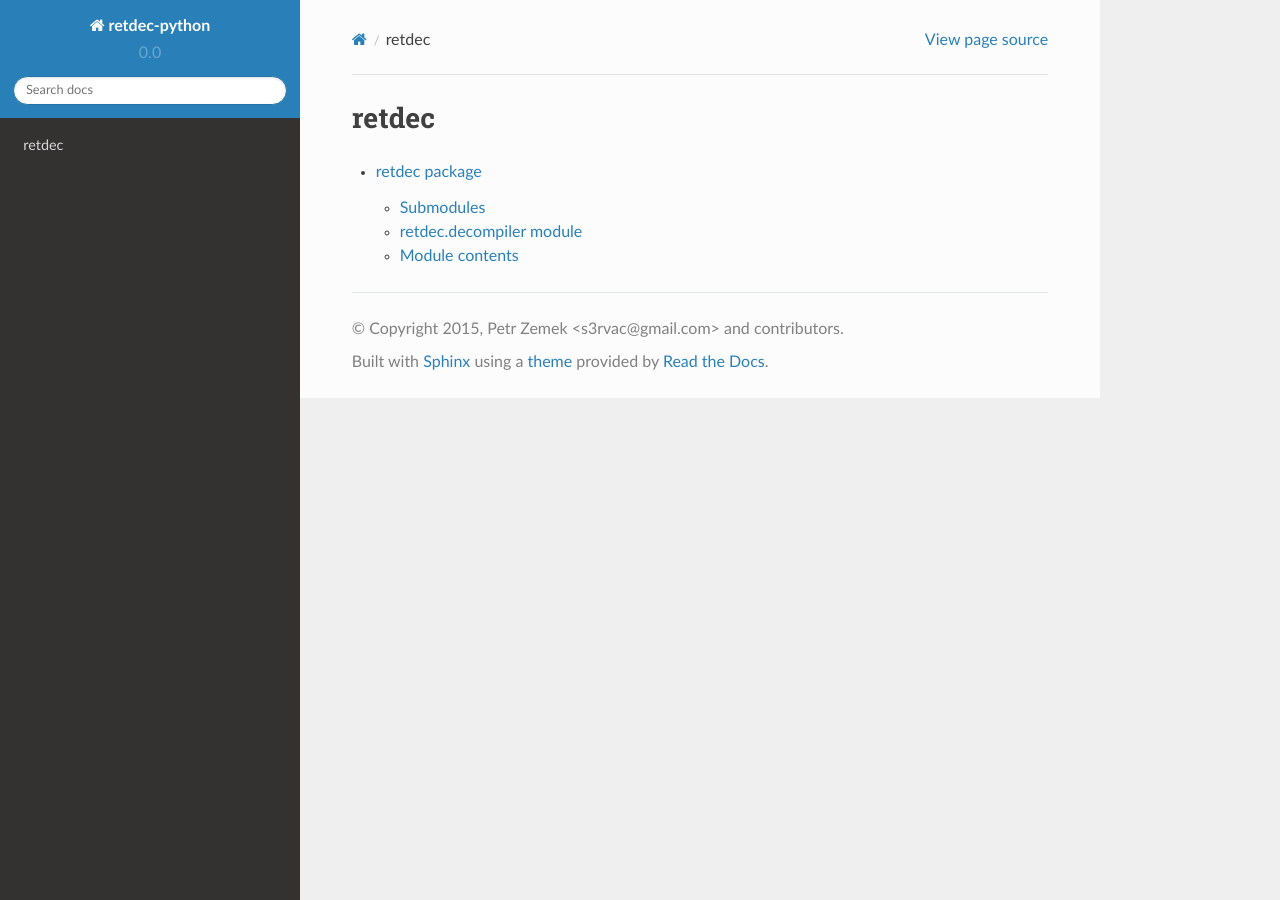
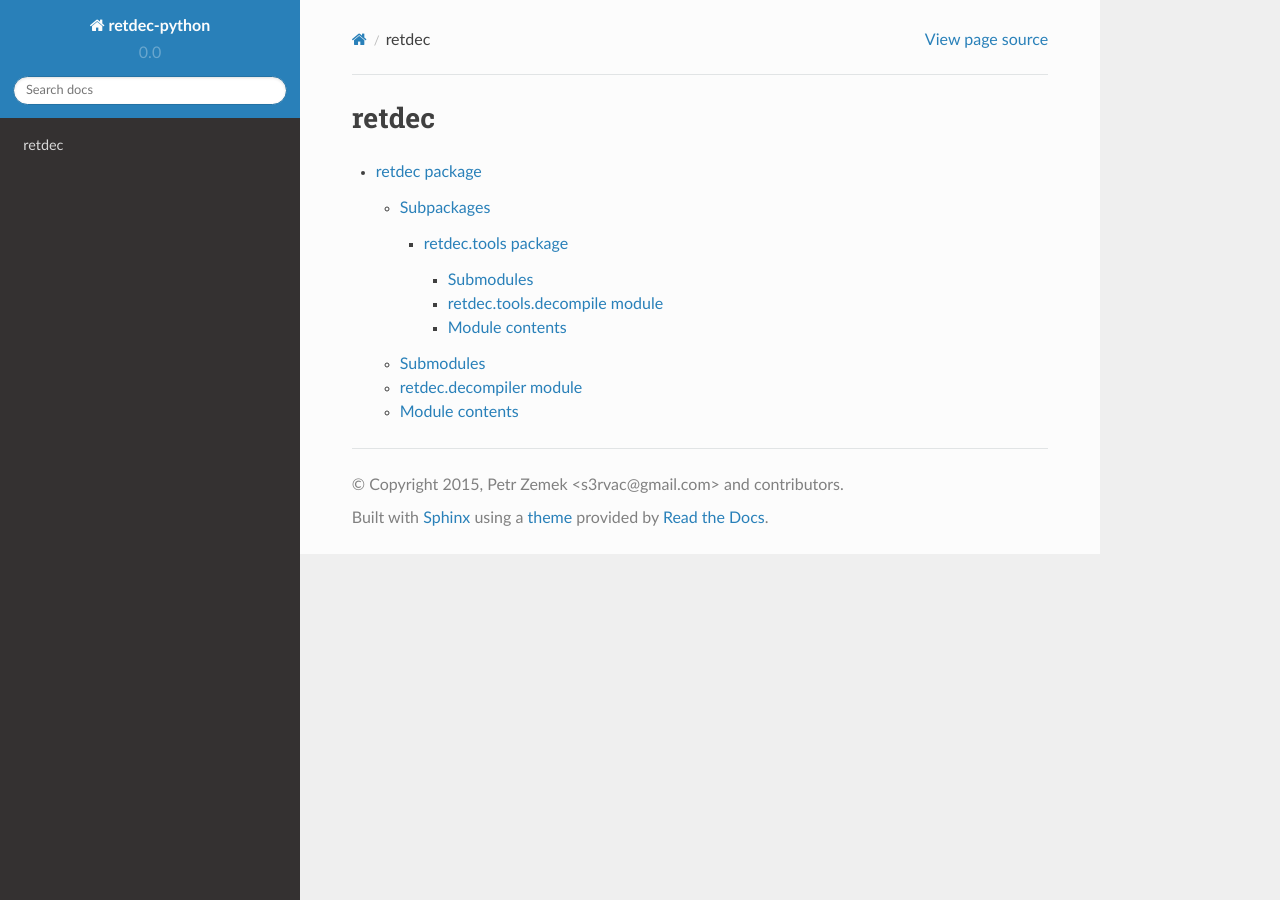
Before and after one commit to s3rvac/retdec-python, a Sphinx documentation site: the page built from docs/modules.rst, in a window 1280 px wide. Built offline with Sphinx 7.4.7 and the Read the Docs theme 2.0.0, drawn with Linux system fonts in a browser that asks for light colours.

Commit message:
Add a base of a new package: retdec.tools.

```diff
--- a/docs/retdec.rst
+++ b/docs/retdec.rst
@@ -1,5 +1,12 @@
 retdec package
 ==============
+
+Subpackages
+-----------
+
+.. toctree::
+
+    retdec.tools
 
 Submodules
 ----------
--- /dev/null
+++ b/docs/retdec.tools.rst
@@ -0,0 +1,22 @@
+retdec.tools package
+====================
+
+Submodules
+----------
+
+retdec.tools.decompile module
+-----------------------------
+
+.. automodule:: retdec.tools.decompile
+    :members:
+    :undoc-members:
+    :show-inheritance:
+
+
+Module contents
+---------------
+
+.. automodule:: retdec.tools
+    :members:
+    :undoc-members:
+    :show-inheritance:
```
Also changed, not shown: 3 other files.
